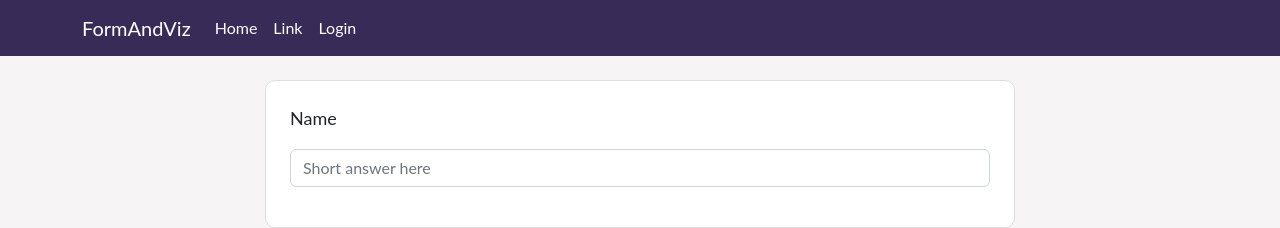
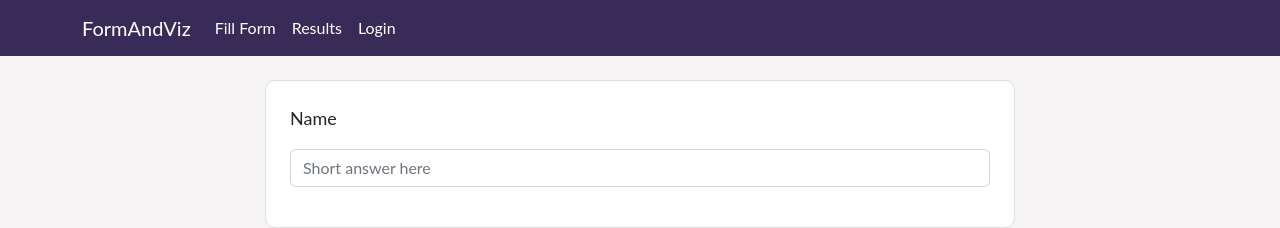
Before and after one commit to farisdurrani/FormAndViz, a React (Create React App) app in the folder frontend/: page /fill in a window 1280 px wide. Shown: the top 228 px of the page. Built offline with nearby package versions, Linux system fonts and the light colour scheme; no server answers.

Commit message:
Minor Navbar typo

```diff
--- a/frontend/src/navbar-footer/MainNavbar.js
+++ b/frontend/src/navbar-footer/MainNavbar.js
@@ -32,8 +32,8 @@ const MainNavbar = (props) => {
         <Navbar.Toggle aria-controls="basic-navbar-nav" />
         <Navbar.Collapse id="basic-navbar-nav">
           <Nav className="me-auto">
-            <Nav.Link href="/fill">Home</Nav.Link>
-            <Nav.Link href="/results">Link</Nav.Link>
+            <Nav.Link href="/fill">Fill Form</Nav.Link>
+            <Nav.Link href="/results">Results</Nav.Link>
             <Nav.Link
               onClick={() => {
                 user ? signOutUser() : null;
```
